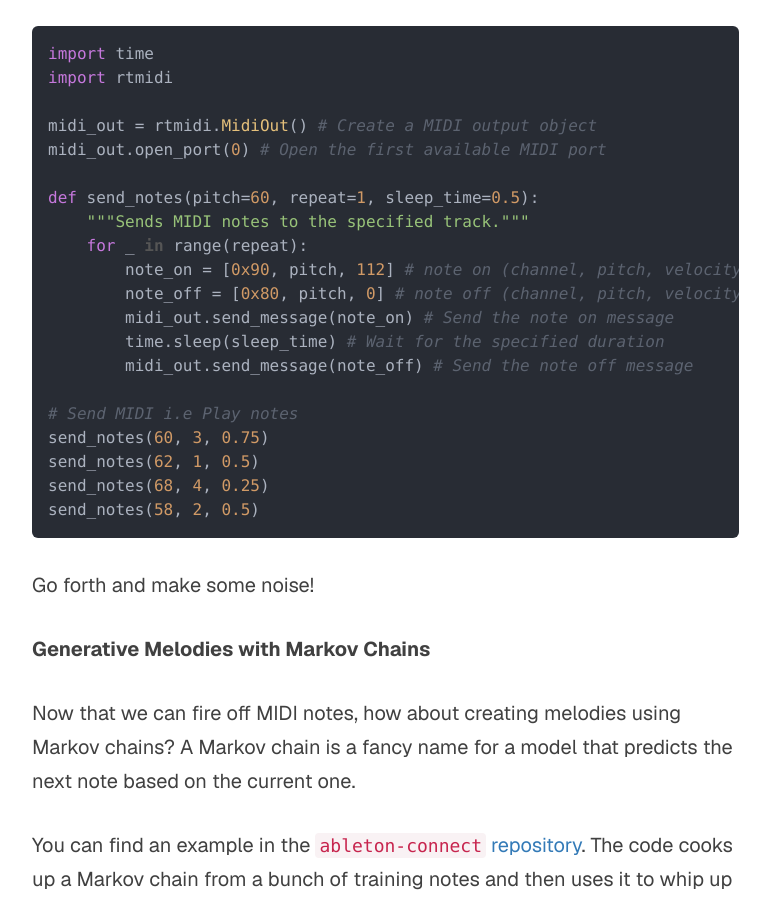
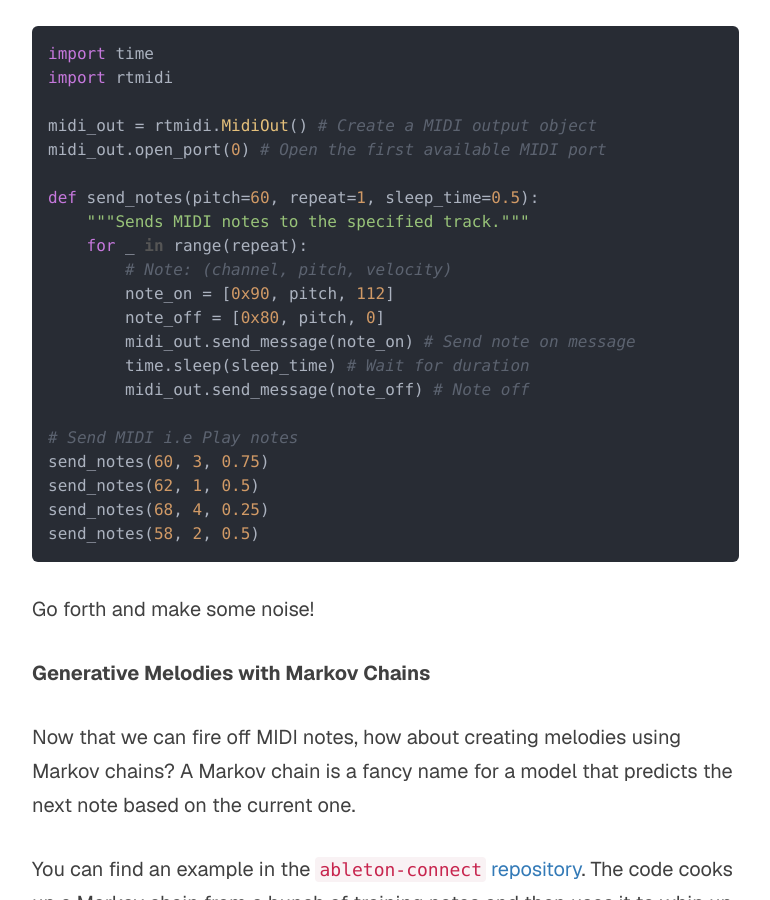
Before and after one commit to Sangarshanan/sangarshanan.github.io, a Jekyll site: the page built from _posts/2025-02-25-connecting-python-with-ableton.md, in a window 1280 px wide and 900 px high, scrolled down 1866 px. Shown: the whole window, without its empty margins (233-1003 px from the left). Built offline with Jekyll 4.4.1, drawn with Linux system fonts in a browser that asks for light colours; nearby versions of some CDN libraries; comment, search, counter and statistics services are not loaded.

```diff
--- a/_posts/2025-02-25-connecting-python-with-ableton.md
+++ b/_posts/2025-02-25-connecting-python-with-ableton.md
@@ -44,11 +44,12 @@
 def send_notes(pitch=60, repeat=1, sleep_time=0.5):
     """Sends MIDI notes to the specified track."""
     for _ in range(repeat):
-        note_on = [0x90, pitch, 112] # note on (channel, pitch, velocity)
-        note_off = [0x80, pitch, 0] # note off (channel, pitch, velocity)
-        midi_out.send_message(note_on) # Send the note on message
-        time.sleep(sleep_time) # Wait for the specified duration
-        midi_out.send_message(note_off) # Send the note off message
+        # Note: (channel, pitch, velocity)
+        note_on = [0x90, pitch, 112]
+        note_off = [0x80, pitch, 0]
+        midi_out.send_message(note_on) # Send note on message
+        time.sleep(sleep_time) # Wait for duration
+        midi_out.send_message(note_off) # Note off
 
 # Send MIDI i.e Play notes
 send_notes(60, 3, 0.75)
```
Also changed, not shown: _includes/about/en.md (+2 -0 lines), _includes/talks/talks.md (+22 -22 lines), _posts/2026-01-21-spectrogram-music.md (added, +49 -0 lines).
